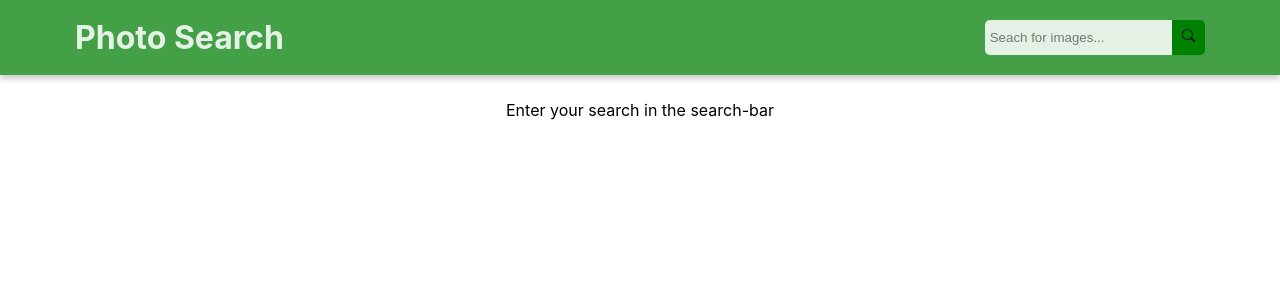
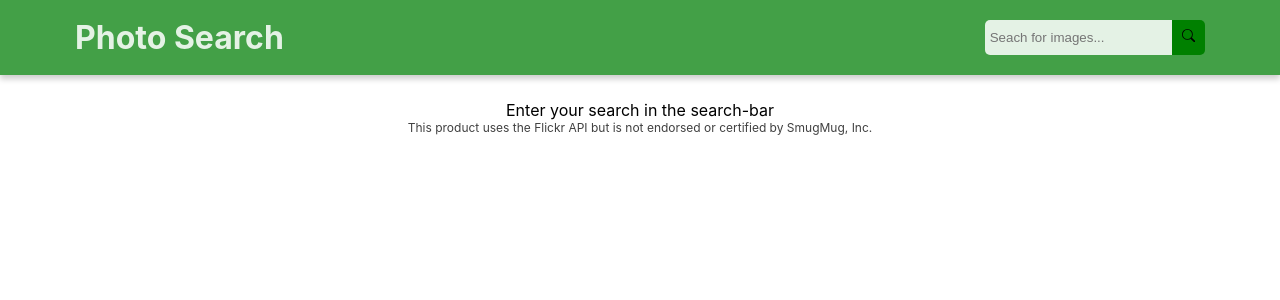
Before and after one commit to justinmarcusmiller/photos-app, a React (Create React App) app: page / in a window 1280 px wide. Shown: the top 300 px of the page. Built offline with nearby package versions, Linux system fonts and the light colour scheme.

Commit message:
Added disclaimer

```diff
--- a/src/App.css
+++ b/src/App.css
@@ -2,37 +2,10 @@
   text-align: center;
 }
 
-.App-logo {
-  height: 40vmin;
-  pointer-events: none;
+#disclaimer {
+  bottom: 0;
+  width: 100%;
+  font-size: 12px;
+  margin-bottom: 5px;
+  opacity: .75;
 }
-
-@media (prefers-reduced-motion: no-preference) {
-  .App-logo {
-    animation: App-logo-spin infinite 20s linear;
-  }
-}
-
-.App-header {
-  background-color: #282c34;
-  min-height: 100vh;
-  display: flex;
-  flex-direction: column;
-  align-items: center;
-  justify-content: center;
-  font-size: calc(10px + 2vmin);
-  color: white;
-}
-
-.App-link {
-  color: #61dafb;
-}
-
-@keyframes App-logo-spin {
-  from {
-    transform: rotate(0deg);
-  }
-  to {
-    transform: rotate(360deg);
-  }
-}
--- a/src/App.js
+++ b/src/App.js
@@ -54,6 +54,7 @@ function App() {
       <Header handleSearch={handleSearch} />
       <ImageGrid images={images} />
       {bottomComponent}
+      <p id="disclaimer">This product uses the Flickr API but is not endorsed or certified by SmugMug, Inc.</p>
     </div>
   );
 }
```
